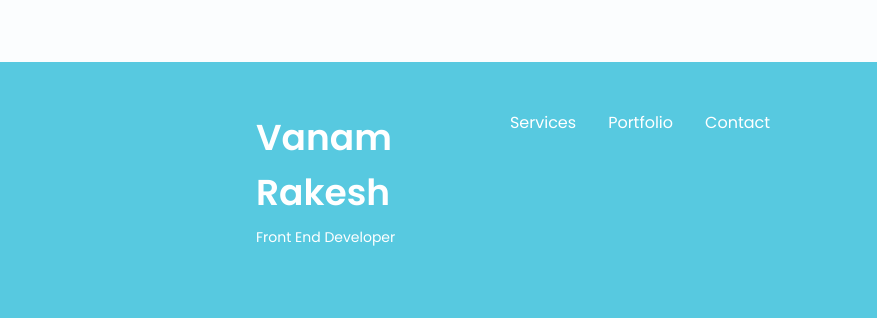
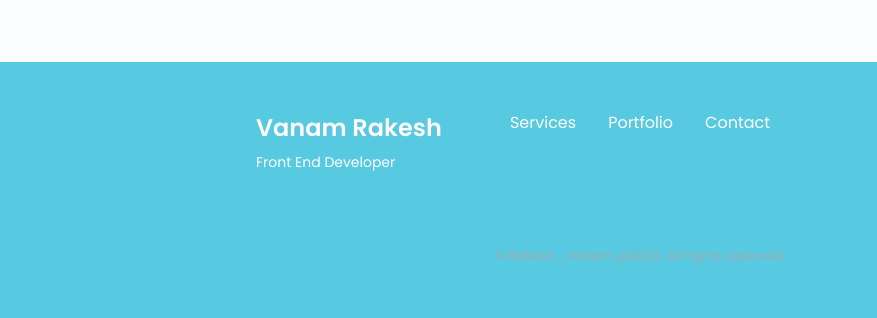
Before and after one commit to rakeshvanam2/my_portfolio, a plain HTML site: page index.html in a window 1280 px wide. Shown: the part 5458-5776 px from the top of the page, 0-877 px from the left. Drawn offline with nearby package versions, Linux system fonts and the light colour scheme.

Commit message:
new updt

```diff
--- a/packages/css/styles.css
+++ b/packages/css/styles.css
@@ -903,6 +903,7 @@ img {
 }
 
 .footer__container {
+  width: 100%;
   row-gap: 3.5rem;
 }
 
@@ -912,7 +913,7 @@ img {
 }
 
 .footer__title {
-  font-size: var(--h1-font-size);
+  font-size: var(--h2-font-size);
   margin-bottom: var(--mb-0-25);
 }
 
```
